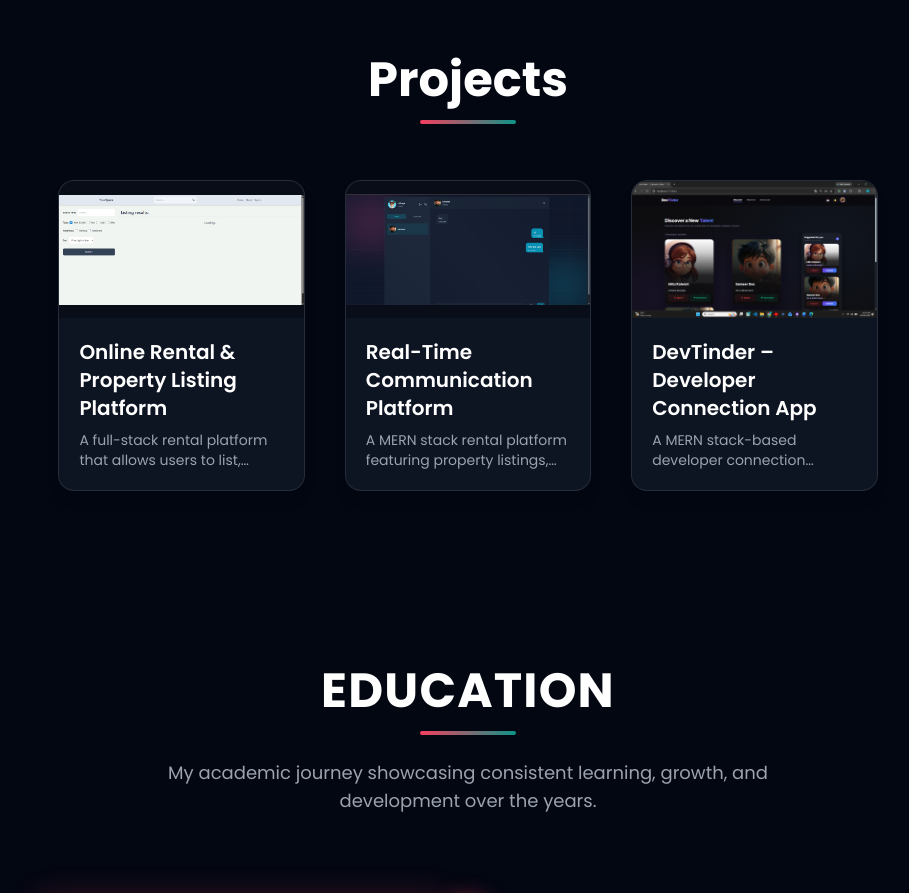
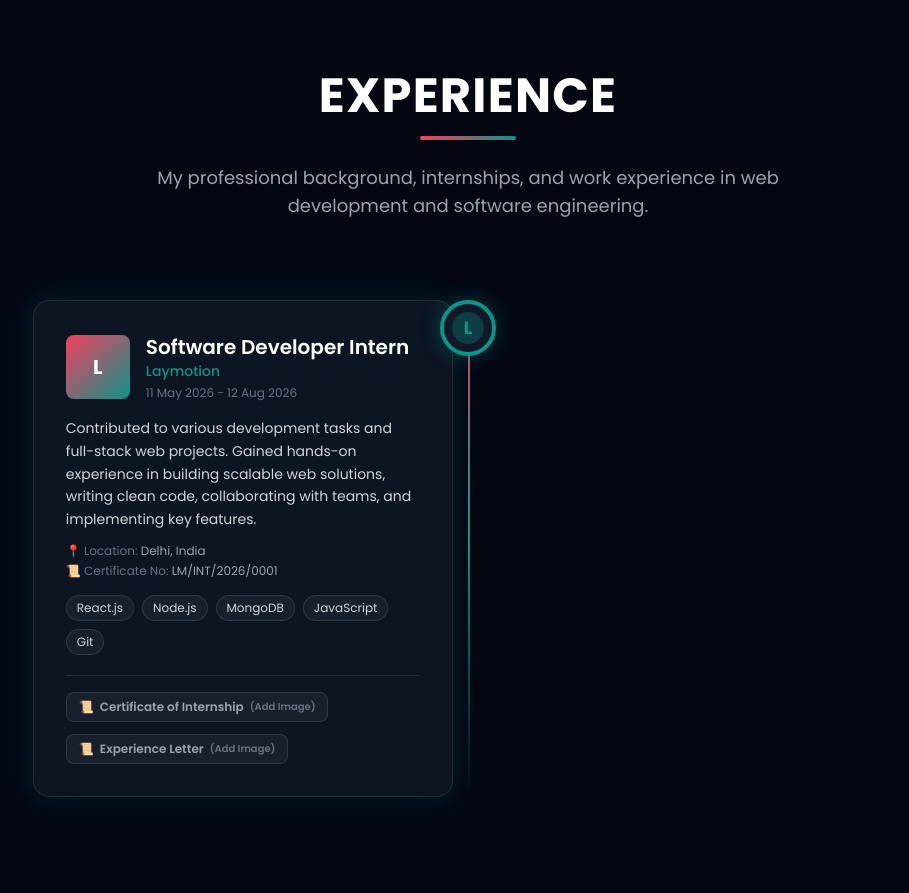
Before and after one commit to vidhikaiwart/myPortfolio, a React (Vite) app: page / in a window 1280 px wide. Shown: the part 1900-2793 px from the top of the page, without its empty margins (172-1081 px from the left). Built offline with nearby package versions, Linux system fonts and the light colour scheme.

Commit message:
Add Experience and Certificates sections with Laymotion internship details and documents

```diff
--- a/src/App.jsx
+++ b/src/App.jsx
@@ -2,6 +2,7 @@ import React from "react";
 import Navbar from "./components/Navbar/Navbar";
 import About from "./components/About/About";
 import Skills from "./components/Skills/Skills";
+import Experience from "./components/Experience/Experience";
 import Work from "./components/Work/Work";
 import Education from "./components/Education/Education";
 import Contact from "./components/Contact/Contact";
@@ -20,6 +21,7 @@ const App = () => {
         <Navbar />
         <About />
         <Skills />
+        <Experience />
         <Work />
         <Education />
         <Contact />
--- /dev/null
+++ b/src/components/Experience/Experience.jsx
@@ -0,0 +1,204 @@
+import React from "react";
+import { experiences } from "../../constants";
+import { motion } from "framer-motion";
+
+const cardVariants = {
+  hiddenLeft: {
+    opacity: 0,
+    y: 40,
+    scale: 0.97,
+  },
+  hiddenRight: {
+    opacity: 0,
+    y: 40,
+    scale: 0.97,
+  },
+  show: {
+    opacity: 1,
+    y: 0,
+    scale: 1,
+    transition: {
+      duration: 0.6,
+      ease: [0.25, 0.46, 0.45, 0.94],
+    },
+  },
+};
+
+const Experience = () => {
+  const [selectedDoc, setSelectedDoc] = React.useState(null);
+
+  return (
+    <section
+      id="experience"
+      className="relative py-24 px-6 sm:px-10 md:px-[8vw] lg:px-[16vw] font-sans"
+    >
+      {/* Section Title */}
+      <motion.div
+        initial={{ opacity: 0, y: 40 }}
+        whileInView={{ opacity: 1, y: 0 }}
+        transition={{ duration: 0.6 }}
+        viewport={{ once: true }}
+        className="text-center mb-20"
+      >
+        <h2 className="text-4xl sm:text-5xl font-bold text-white tracking-wide">
+          EXPERIENCE
+        </h2>
+        <div className="w-24 h-1 bg-gradient-to-r from-[#f43f5e] to-[#0d9488] mx-auto mt-4 rounded-full" />
+        <p className="text-gray-400 mt-6 max-w-2xl mx-auto text-base sm:text-lg">
+          My professional background, internships, and work experience in web development and software engineering.
+        </p>
+      </motion.div>
+
+      {/* Timeline */}
+      <div className="relative">
+        {/* Vertical Line */}
+        <div className="hidden sm:block absolute left-1/2 top-0 h-full w-[2px] bg-gradient-to-b from-[#f43f5e] via-[#0d9488] to-transparent" />
+
+        {/* Experience Cards */}
+        {experiences.map((exp, index) => (
+          <motion.div
+            key={exp.id}
+            variants={cardVariants}
+            initial={index % 2 === 0 ? "hiddenLeft" : "hiddenRight"}
+            whileInView="show"
+            viewport={{ once: true, amount: 0.1 }}
+            className={`relative mb-20 flex flex-col sm:flex-row ${index % 2 === 0 ? "sm:justify-start" : "sm:justify-end"
+              }`}
+          >
+            {/* Timeline Dot */}
+            <div className="hidden sm:flex absolute left-1/2 -translate-x-1/2 z-20">
+              <div className="w-14 h-14 rounded-full bg-gray-900 border-4 border-[#0d9488] flex items-center justify-center shadow-[0_0_20px_rgba(13,148,136,0.4)]">
+                {exp.img ? (
+                  <img
+                    src={exp.img}
+                    alt={exp.company}
+                    className="w-10 h-10 rounded-full object-cover"
+                  />
+                ) : (
+                  <div className="w-8 h-8 rounded-full bg-[#0d9488]/30 flex items-center justify-center text-[#0d9488] font-bold text-lg">
+                    {exp.company ? exp.company.charAt(0) : "E"}
+                  </div>
+                )}
+              </div>
+            </div>
+
+            {/* Card */}
+            <div
+              className={`w-full sm:w-[420px] bg-gray-900/80 backdrop-blur-xl border border-white/10 rounded-2xl p-6 sm:p-8 shadow-[0_0_30px_rgba(13,148,136,0.2)] hover:shadow-[0_0_45px_rgba(13,148,136,0.4)] transform transition-all duration-300 hover:-translate-y-2 ${index % 2 === 0 ? "sm:mr-auto" : "sm:ml-auto"
+                }`}
+            >
+              {/* Header */}
+              <div className="flex items-center gap-4">
+                {exp.img ? (
+                  <div className="w-16 h-16 bg-white rounded-lg overflow-hidden flex-shrink-0">
+                    <img
+                      src={exp.img}
+                      alt={exp.company}
+                      className="w-full h-full object-cover"
+                    />
+                  </div>
+                ) : (
+                  <div className="w-16 h-16 bg-gradient-to-br from-[#f43f5e] to-[#0d9488] rounded-lg flex items-center justify-center flex-shrink-0 text-white font-bold text-xl">
+                    {exp.company ? exp.company.charAt(0) : "W"}
+                  </div>
+                )}
+
+                <div>
+                  <h3 className="text-lg sm:text-xl font-semibold text-white">
+                    {exp.role}
+                  </h3>
+                  <p className="text-sm text-[#0d9488] font-medium">
+                    {exp.company}
+                  </p>
+                  <p className="text-xs text-gray-500 mt-1">
+                    {exp.date}
+                  </p>
+                </div>
+              </div>
+
+              {/* Description */}
+              <p className="mt-4 text-sm text-gray-300 leading-relaxed">
+                {exp.desc}
+              </p>
+
+              {/* Extra Details (Certificate No. & Location) */}
+              {(exp.location || exp.certificateNo) && (
+                <div className="mt-3 text-xs text-gray-400 space-y-1">
+                  {exp.location && (
+                    <p><span className="text-gray-500">📍 Location:</span> {exp.location}</p>
+                  )}
+                  {exp.certificateNo && (
+                    <p><span className="text-gray-500">📜 Certificate No:</span> {exp.certificateNo}</p>
+                  )}
+                </div>
+              )}
+
+              {/* Skills/Technologies Badges */}
+              {exp.skills && exp.skills.length > 0 && (
+                <div className="mt-4 flex flex-wrap gap-2">
+                  {exp.skills.map((skill, idx) => (
+                    <span
+                      key={idx}
+                      className="text-xs px-2.5 py-1 rounded-full bg-white/5 border border-white/10 text-gray-300"
+                    >
+                      {skill}
+                    </span>
+                  ))}
+                </div>
+              )}
+
+              {/* Certificate & Experience Letter Buttons */}
+              {exp.documents && exp.documents.length > 0 && (
+                <div className="mt-5 pt-4 border-t border-white/10 flex flex-wrap gap-3">
+                  {exp.documents.map((doc, idx) => (
+                    <button
+                      key={idx}
+                      onClick={() => doc.url && setSelectedDoc(doc)}
+                      disabled={!doc.url}
+                      className={`text-xs font-semibold px-3 py-1.5 rounded-lg border transition-all duration-200 flex items-center gap-1.5 ${doc.url
+                          ? "bg-[#0d9488]/20 border-[#0d9488]/50 text-[#0d9488] hover:bg-[#0d9488] hover:text-white cursor-pointer shadow-[0_0_15px_rgba(13,148,136,0.3)]"
+                          : "bg-white/5 border-white/10 text-gray-400 cursor-not-allowed"
+                        }`}
+                    >
+                      <span>📜</span>
+                      <span>{doc.title}</span>
+                      {!doc.url && <span className="text-[10px] text-gray-500">(Add Image)</span>}
+                    </button>
+                  ))}
+                </div>
+              )}
+            </div>
+          </motion.div>
+        ))}
+      </div>
+
+      {/* Certificate / Letter Modal Viewer */}
+      {selectedDoc && (
+        <div
+          className="fixed inset-0 z-50 bg-black/80 backdrop-blur-md flex items-center justify-center p-4"
+          onClick={() => setSelectedDoc(null)}
+        >
+          <div
+            className="relative bg-gray-900 border border-white/20 rounded-2xl p-4 max-w-3xl w-full max-h-[90vh] flex flex-col items-center"
+            onClick={(e) => e.stopPropagation()}
+          >
+            <button
+              onClick={() => setSelectedDoc(null)}
+              className="absolute top-3 right-4 text-gray-400 hover:text-white text-2xl font-bold"
+            >
+              ✕
+            </button>
+            <h3 className="text-xl font-bold text-white mb-4">{selectedDoc.title}</h3>
+            <img
+              src={selectedDoc.url}
+              alt={selectedDoc.title}
+              className="max-h-[75vh] w-auto object-contain rounded-lg border border-white/10 shadow-2xl"
+            />
+          </div>
+        </div>
+      )}
+    </section>
+  );
+};
+
+export default Experience;
--- a/src/components/Navbar/Navbar.jsx
+++ b/src/components/Navbar/Navbar.jsx
@@ -32,6 +32,7 @@ const Navbar = () => {
   const menuItems = [
     { id: "about", label: "About" },
     { id: "skills", label: "Skills" },
+    { id: "experience", label: "Experience" },
     { id: "work", label: "Projects" },
     { id: "education", label: "Education" },
   ];
@@ -39,8 +40,8 @@ const Navbar = () => {
   return (
     <nav
       className={`fixed top-0 w-full z-50 transition duration-300 px-[7vw] md:px-[7vw] lg:px-[20vw] ${isScrolled
-          ? "bg-[#030712] bg-opacity-50 backdrop-blur-md shadow-md"
-          : "bg-transparent"
+        ? "bg-[#030712] bg-opacity-50 backdrop-blur-md shadow-md"
+        : "bg-transparent"
         }`}
     >
       <div className="text-white py-5 flex justify-between items-center">
--- a/src/constants.js
+++ b/src/constants.js
@@ -92,6 +92,29 @@ export const SkillsInfo = [
 
       { name: "Postman", logo: postmanLogo },
       { name: "vercel", logo: vercel },
+    ],
+  },
+];
+
+/* =====================================
+   EXPERIENCE
+===================================== */
+
+export const experiences = [
+  {
+    id: 1,
+    role: "Software Developer Intern",
+    company: "Laymotion",
+    date: "11 May 2026 - 12 Aug 2026",
+    location: "Delhi, India",
+    issuedBy: "Vinay Kumar (Founder & CEO)",
+    certificateNo: "LM/INT/2026/0001",
+    desc: "Contributed to various development tasks and full-stack web projects. Gained hands-on experience in building scalable web solutions, writing clean code, collaborating with teams, and implementing key features.",
+    skills: ["React.js", "Node.js", "MongoDB", "JavaScript", "Git"],
+    img: null,
+    documents: [
+      { title: "Certificate of Internship", type: "certificate", url: null },
+      { title: "Experience Letter", type: "letter", url: null },
     ],
   },
 ];
```
Also changed, not shown: src/assets/certificates_and_experience/laymotion_certificate.png (added), src/assets/certificates_and_experience/laymotion_experience_letter.png (added).
